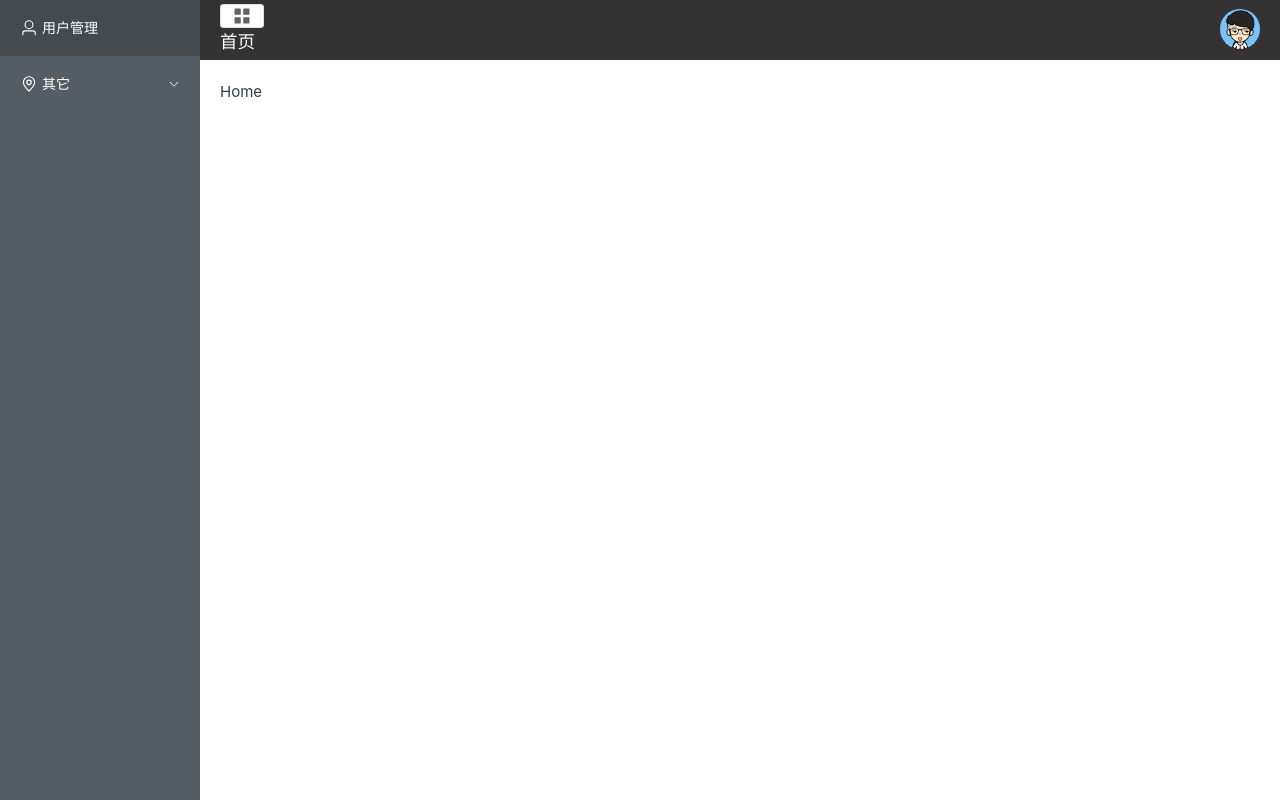
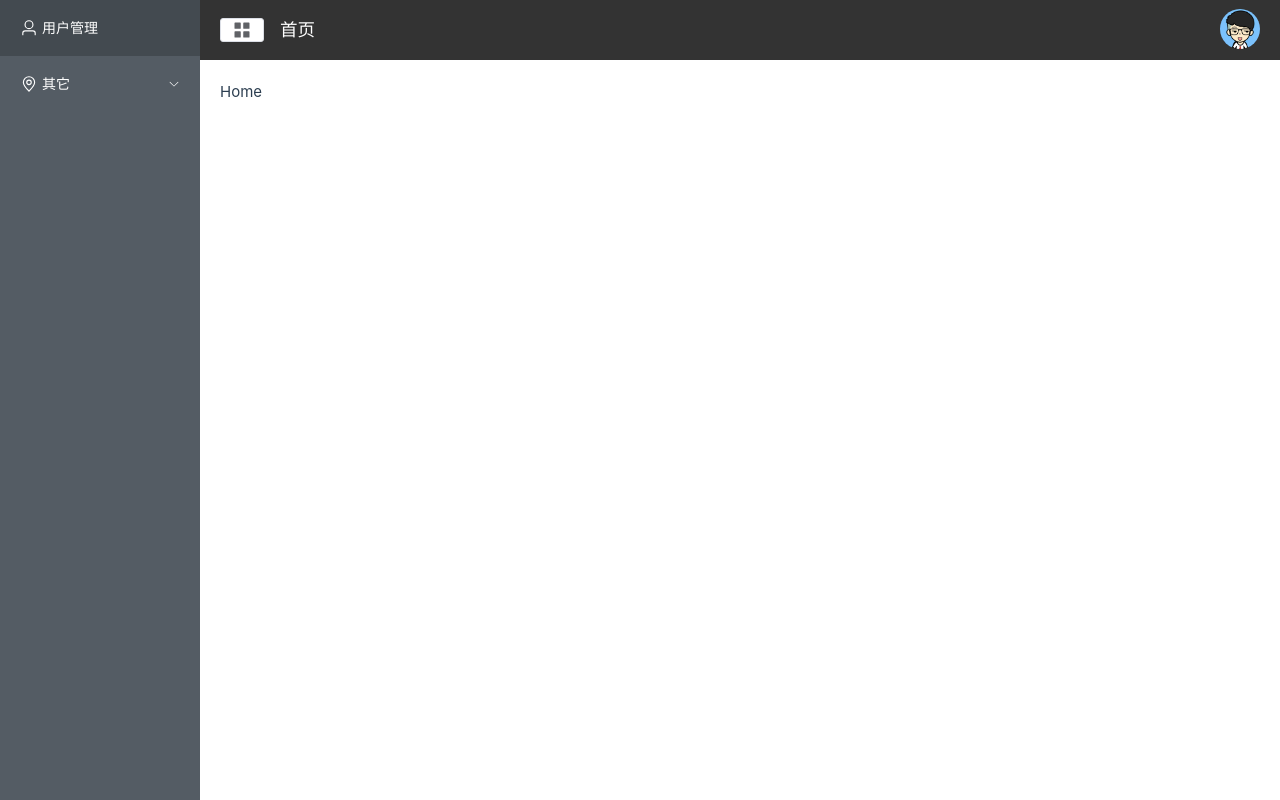
Before and after one commit to yexia553/vue_study, a Vue app in the folder vue3-manage/: page / in a window 1280 px wide. Built offline with nearby package versions, Linux system fonts and the light colour scheme.

Commit message:
优化样式

```diff
--- a/vue3-manage/src/components/CommonHeader.vue
+++ b/vue3-manage/src/components/CommonHeader.vue
@@ -50,8 +50,10 @@ header {
     background: #333;
 }
 .l-content {
+    display: flex;
+    align-items: center;
     .el-button{
-        margin-right: 4px;
+        margin-right: 16px;
     }
     h3{
         color: #fff;
```
